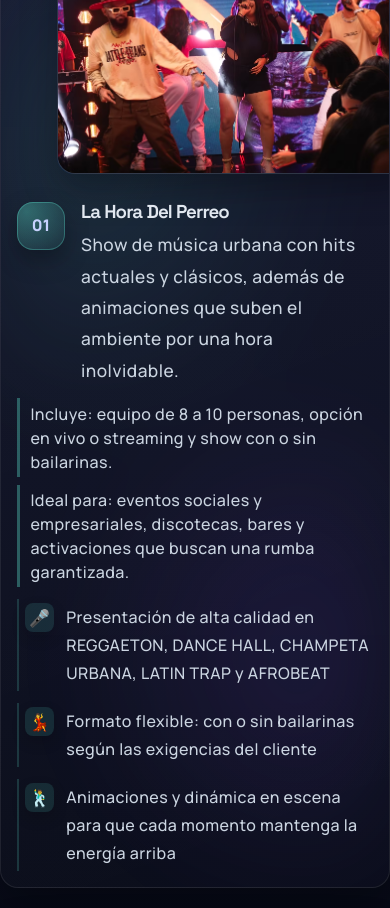
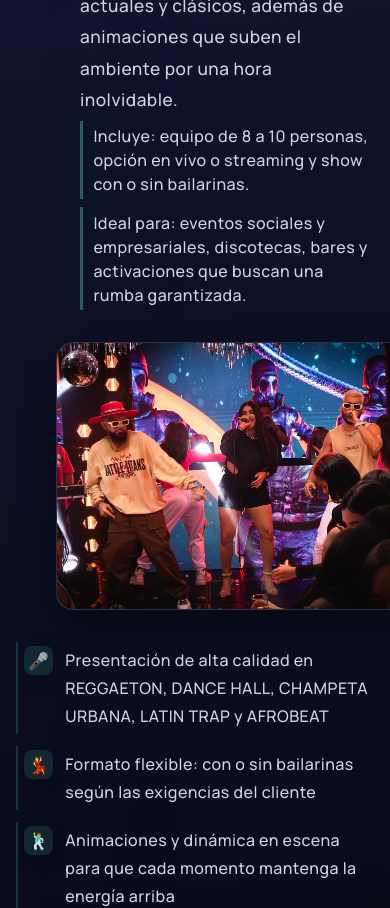
Before and after one commit to AndresArguelles23/music-band-ui, a React (Vite) app: page / in a window 390 px wide. Shown: the part 3040-3948 px from the top of the page. Built offline with nearby package versions, Linux system fonts and the light colour scheme; a web font is replaced by a local one.

Commit message:
Refactor key services layout

```diff
--- a/src/components/Features.module.css
+++ b/src/components/Features.module.css
@@ -37,47 +37,59 @@
   font-size: 1.1rem;
 }
 
-.grid {
+.list {
   display: grid;
-  grid-template-columns: repeat(auto-fit, minmax(300px, 1fr));
-  gap: clamp(var(--space-xl), 2.8vw, calc(var(--section-gap) * 1.25));
-  margin: calc(var(--section-gap) * 1.1) 0 0;
+  gap: calc(var(--section-gap) * 0.85);
+  margin: calc(var(--section-gap) * 1.05) 0 0;
 }
 
-.card {
+.service {
   position: relative;
-  overflow: hidden;
-  background: linear-gradient(160deg, rgba(255, 255, 255, 0.04), rgba(255, 255, 255, 0.02));
-  border-radius: 18px;
-  padding: clamp(var(--space-lg), 2.7vw, calc(var(--space-xl) - 0.05rem));
-  border: 1px solid var(--color-border);
-  color: var(--color-text);
-  box-shadow: 0 20px 44px rgba(0, 0, 0, 0.28);
   display: grid;
-  gap: calc(var(--content-gap) * 1.05);
-  transition: transform 200ms ease, box-shadow 240ms ease, outline-color 220ms ease;
-  align-content: start;
-  transform: translateY(14px);
+  gap: clamp(var(--space-lg), 2vw, var(--space-xl));
+  padding: clamp(var(--space-lg), 2vw, calc(var(--space-xl) * 0.9));
+  transition: transform 200ms ease, outline-color 220ms ease;
+  transform: translateY(8px);
   opacity: 0;
-  animation:
-    fadeUp 480ms ease forwards var(--delay, 0ms),
-    borderShift 14s linear infinite;
+  animation: fadeUp 480ms ease forwards var(--delay, 0ms);
+  border-radius: 14px;
 }
 
-.card::before {
+.service::before {
   content: '';
   position: absolute;
   inset: 0;
-  background: radial-gradient(circle at 18% 24%, rgba(94, 234, 212, 0.16), transparent 35%),
-    radial-gradient(circle at 82% 76%, rgba(135, 84, 255, 0.16), transparent 34%);
-  filter: blur(50px);
-  opacity: 0.8;
-  z-index: 0;
+  border-radius: inherit;
+  background: linear-gradient(120deg, rgba(94, 234, 212, 0.18), rgba(135, 84, 255, 0.14));
+  opacity: 0.35;
+  mask: linear-gradient(to right, rgba(0, 0, 0, 0.28), rgba(0, 0, 0, 0.08) 40%, transparent 70%);
+  pointer-events: none;
 }
 
-.card > * {
+.service > * {
   position: relative;
   z-index: 1;
+}
+
+.service:hover,
+.service:focus-within {
+  transform: translateY(0);
+  outline: 1px solid rgba(94, 234, 212, 0.18);
+  outline-offset: 6px;
+}
+
+.serviceHeader {
+  display: grid;
+  grid-template-columns: auto 1fr;
+  gap: var(--space-md);
+  align-items: start;
+}
+
+.contentRow {
+  display: grid;
+  gap: clamp(var(--space-md), 2vw, var(--space-lg));
+  grid-template-columns: repeat(auto-fit, minmax(280px, 1fr));
+  align-items: start;
 }
 
 .media {
@@ -97,35 +109,45 @@
   display: block;
 }
 
-.cardHeader {
-  display: grid;
-  grid-template-columns: auto 1fr;
-  gap: var(--space-md);
-  align-items: start;
+.badge {
+  display: inline-flex;
+  align-items: center;
+  justify-content: center;
+  width: 48px;
+  height: 48px;
+  border-radius: 16px;
+  background: radial-gradient(circle at 20% 20%, rgba(94, 234, 212, 0.35), rgba(94, 234, 212, 0.04));
+  box-shadow: inset 0 0 0 1px rgba(94, 234, 212, 0.3), 0 10px 24px rgba(0, 0, 0, 0.3);
+  font-weight: 800;
+  color: var(--color-accent-soft);
+  letter-spacing: 0.02em;
 }
 
-.card:hover,
-.card:focus-within {
-  transform: translateY(-8px);
-  box-shadow: 0 26px 52px rgba(0, 0, 0, 0.35);
-  outline: 1px solid rgba(94, 234, 212, 0.35);
-  outline-offset: 3px;
-}
-
-.card:active {
-  transform: translateY(-1px) scale(0.995);
-  box-shadow: 0 10px 24px rgba(0, 0, 0, 0.2);
-  border-color: rgba(94, 234, 212, 0.2);
-}
-
-.card h3 {
-  margin: 0;
+.titleBlock {
+  display: grid;
+  gap: 0.35rem;
 }
 
 .description {
-  margin: 0.35rem 0 0;
+  margin: 0;
   color: var(--color-text-muted);
   line-height: 1.82;
+}
+
+.metaRow {
+  display: grid;
+  gap: var(--space-xs);
+  grid-template-columns: repeat(auto-fit, minmax(240px, 1fr));
+}
+
+.meta {
+  display: inline-flex;
+  align-items: center;
+  gap: 0.4rem;
+  padding: 0.2rem 0 0.2rem 0.65rem;
+  border-left: 3px solid rgba(94, 234, 212, 0.35);
+  color: var(--color-text-muted);
+  line-height: 1.5;
 }
 
 .points {
@@ -163,83 +185,31 @@
   color: var(--color-text-muted);
 }
 
-.badge {
-  display: inline-flex;
-  align-items: center;
-  justify-content: center;
-  width: 48px;
-  height: 48px;
-  border-radius: 16px;
-  background: radial-gradient(circle at 20% 20%, rgba(94, 234, 212, 0.35), rgba(94, 234, 212, 0.04));
-  box-shadow: inset 0 0 0 1px rgba(94, 234, 212, 0.3), 0 10px 24px rgba(0, 0, 0, 0.3);
-  font-weight: 800;
-  color: var(--color-accent-soft);
-  letter-spacing: 0.02em;
-}
-
-.titleBlock {
-  display: grid;
-  gap: 0.15rem;
-}
-
-.cardTitle {
-  display: inline-flex;
-  align-items: center;
-  gap: var(--space-sm);
-}
-
-.cardTitle img {
-  width: 42px;
-  height: 42px;
-  filter: drop-shadow(0 4px 8px rgba(94, 234, 212, 0.18));
-}
-
-.metaRow {
-  display: grid;
-  gap: var(--space-xs);
-  grid-template-columns: repeat(auto-fit, minmax(240px, 1fr));
-}
-
-.meta {
-  display: inline-flex;
-  align-items: center;
-  gap: 0.4rem;
-  padding: 0.2rem 0 0.2rem 0.65rem;
-  border-left: 3px solid rgba(94, 234, 212, 0.35);
-  color: var(--color-text-muted);
-  line-height: 1.5;
-}
-
 @media (max-width: 640px) {
   .section {
     padding: calc(var(--section-spacing) * 0.85) 0 calc(var(--section-spacing) * 0.6);
   }
 
-  .card {
+  .service {
     padding: var(--space-md);
-    gap: var(--space-sm);
+    gap: var(--space-md);
   }
 
-  .media {
-    aspect-ratio: 16 / 10;
-  }
-
-  .metaRow {
+  .contentRow {
     grid-template-columns: 1fr;
   }
 }
 
 @media (prefers-reduced-motion: reduce) {
-  .card {
-    transition: box-shadow 200ms ease, border-color 200ms ease,
-      outline-color 200ms ease;
+  .service {
+    transition: box-shadow 200ms ease, border-color 200ms ease, outline-color 200ms ease;
     transform: none;
     animation: none;
   }
 
-  .card:hover,
-  .card:focus-within,
-  .card:active {
+  .service:hover,
+  .service:focus-within,
+  .service:active {
     transform: none;
   }
 }
@@ -255,13 +225,3 @@
     transform: translateY(0) scale(1);
   }
 }
-
-@keyframes borderShift {
-  from {
-    background-position: center, 0% 50%;
-  }
-
-  to {
-    background-position: center, 100% 50%;
-  }
-}
--- a/src/components/Features.tsx
+++ b/src/components/Features.tsx
@@ -61,30 +61,28 @@ const Features = () => {
           cada show sume a su historia.
         </p>
       </div>
-      <div className={styles.grid}>
+      <div className={styles.list}>
         {services.map((service, index) => (
           <article
             key={service.title}
-            className={styles.card}
-            style={{ '--delay': `${index * 120}ms` } as CSSProperties}
+            className={styles.service}
+            style={{ '--delay': `${index * 120}ms` } as CSSProperties }
           >
-            <figure className={styles.media}>
-              <img className="imageHighlight" src={service.image} alt={service.alt} loading="lazy" />
-            </figure>
-            <div className={styles.cardHeader}>
+            <div className={styles.serviceHeader}>
               <span className={styles.badge}>{String(index + 1).padStart(2, '0')}</span>
               <div className={styles.titleBlock}>
-                <div className={styles.cardTitle}>
-
                 <h3>{service.title}</h3>
-                </div>
                 <p className={styles.description}>{service.description}</p>
-              </div>
-            </div>
                 <div className={styles.metaRow}>
                   <span className={styles.meta}>{service.includes}</span>
                   <span className={styles.meta}>{service.idealFor}</span>
                 </div>
+              </div>
+            </div>
+            <div className={styles.contentRow}>
+              <figure className={styles.media}>
+                <img className="imageHighlight" src={service.image} alt={service.alt} loading="lazy" />
+              </figure>
               <ul className={styles.points} aria-label={`Aspectos clave de ${service.title}`}>
                 {service.highlights.map((point) => (
                   <li key={point.text}>
@@ -95,6 +93,7 @@ const Features = () => {
                   </li>
                 ))}
               </ul>
+            </div>
           </article>
         ))}
       </div>
```
Lines whose indentation alone changed are shown as unchanged.
